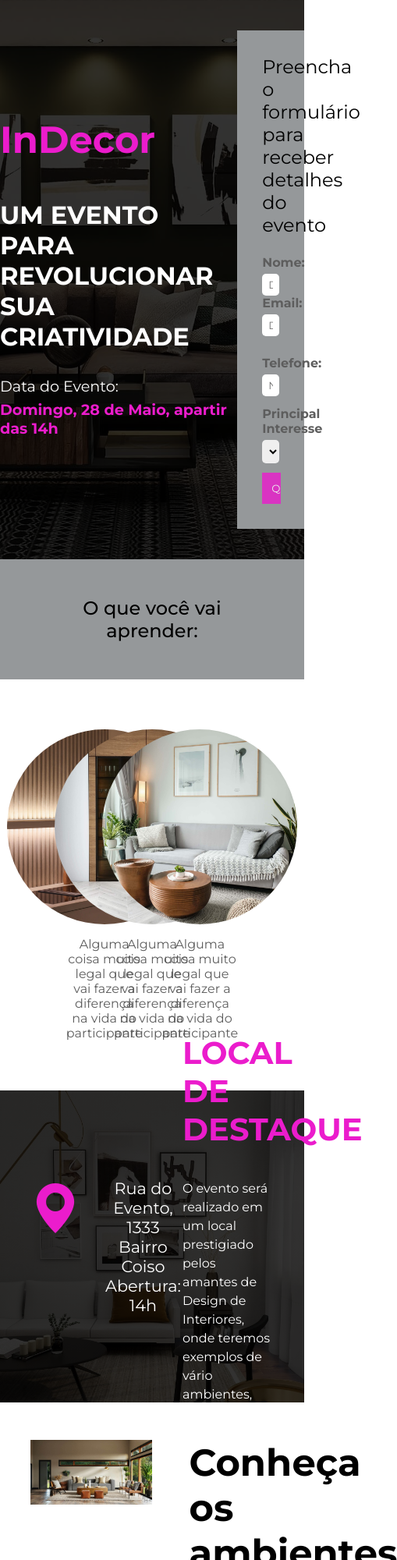
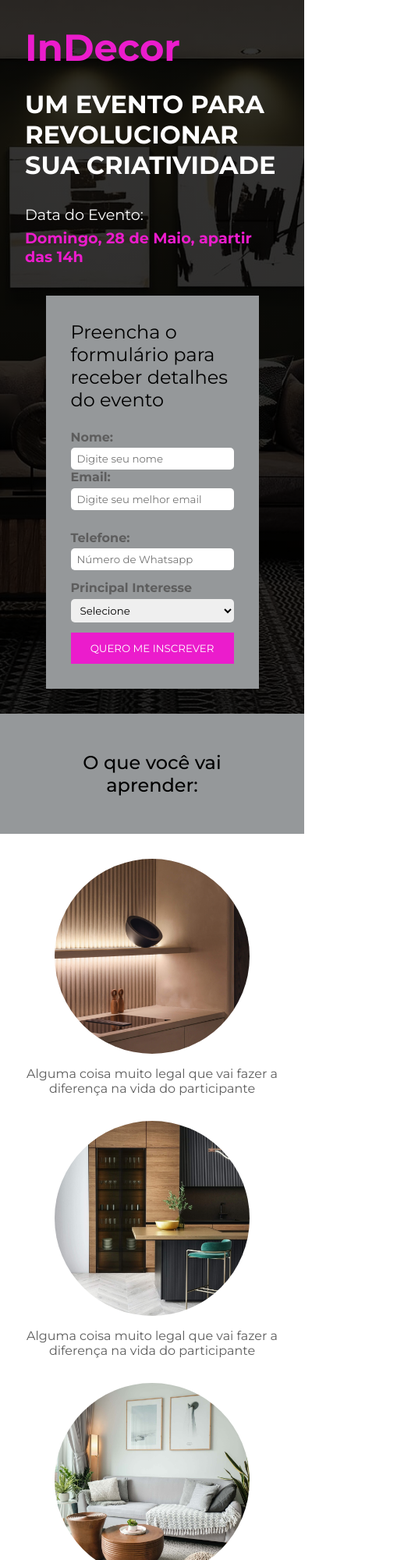
Before and after one commit to YasminKally/studies, a plain HTML site: page landing-page/index.html in a window 390 px wide. Shown: the top 2000 px of the page at 78% size, 509 px wide, since content can reach past the window. Drawn offline with nearby package versions, Linux system fonts and the light colour scheme.

Commit message:
mobile version

```diff
--- a/landing-page/css/style.css
+++ b/landing-page/css/style.css
@@ -16,7 +16,7 @@
 }
 
 /*Event Form*/
-#eventDescription {
+#eventSubscription {
     background: linear-gradient(rgba(0, 0, 0, .8), rgba(0, 0, 0, .8)), url(../img/hrz-5.jpg);
     background-position: center;
     background-size: cover;
@@ -159,21 +159,21 @@
     margin-bottom: 3em;
 }
 
-#adress, #aboutLocation {
+#address, #aboutLocation {
     max-width: 30%;
 }
 
-#adress {
+#address {
     display: flex;
 }
 
-#adress i {
+#address i {
     color: var(--primary);
     font-size: 4em;
     margin-right: .5em;
 }
 
-#adressDetails {
+#addressDetails {
     text-align: center;
     font-size: 1.3em;
 }
@@ -284,3 +284,111 @@ footer p:nth-child(2) {
 footer span {
     font-weight: bold;
 }
+
+/*Mobile*/
+
+@media screen and (max-width: 450px) {
+    .btn {
+        opacity: 1;
+    }
+
+    /*Event Form*/
+    #eventSubscription {
+        flex-direction: column;
+        height: auto;
+    }
+
+    #disclaimer {
+        padding: 2em;
+    }
+
+    #disclaimer h2 {
+        margin-bottom: .5em;
+    }
+
+    #subscriptionForm {
+        max-width: 70%;
+        margin-bottom: 2em;
+    }
+
+    /*Benefits section*/
+    .benefits {
+        flex-direction: column;
+        align-items: center;
+        width: auto;
+        padding: 2em;
+    }
+
+    .benefit {
+        max-width: 100%;
+        margin-bottom: 2em;
+    }
+
+    /*Event Location*/
+    #location {
+        flex-direction: column;
+        height: auto;
+        text-align: center;
+        padding: 2em 0;
+    }
+
+    #address {
+        order: 2;
+        flex-direction: column;
+        max-width: 100%;
+    }
+
+    #address i {
+        margin: .3em 0;
+    }
+
+    #aboutLocation {
+        order: 1;
+        max-width: 100%;
+    }
+
+    #aboutLocation h3 {
+        margin-bottom: 0;
+    }
+
+    #aboutLocation p {
+        display: none;
+    }
+
+    /*Event Details*/
+    .detail {
+        flex-direction: column;
+        margin-bottom: .5em;
+        gap: 0;
+    }
+
+    .detail img {
+        width: 100%;
+        margin: 2em 0;
+    }
+
+    #detail1 img {
+        display: none;
+    }
+
+    .detailDescription {
+        padding: 0;
+    }
+
+    #detail3 img {
+        order: 2;
+    }
+
+    #detail3 .detailDescription {
+        order: 1;
+    }
+
+    /*Call to action*/
+    #cta .btn {
+        width: 80%;
+    }
+
+    #cta {
+        text-align: center;
+    }
+}
--- a/landing-page/index.html
+++ b/landing-page/index.html
@@ -13,7 +13,7 @@
     <link rel="stylesheet" href="https://cdn.jsdelivr.net/npm/bootstrap-icons@1.11.3/font/bootstrap-icons.min.css">
 </head>
 <body>
-    <header id="eventDescription">
+    <header id="eventSubscription">
         <div id="disclaimer">
                 <h2>InDecor</h2>
                 <p class="aboutEvent">
@@ -81,9 +81,9 @@
         </div>
     </section>
     <section id="location">
-        <div id="adress">
+        <div id="address">
             <i class="bi bi-geo-alt-fill"></i>
-            <div id="adressDetails">
+            <div id="addressDetails">
                 <p>Rua do Evento, 1333</p>
                 <p>Bairro Coiso</p>
                 <p>Abertura: 14h</p>
```
